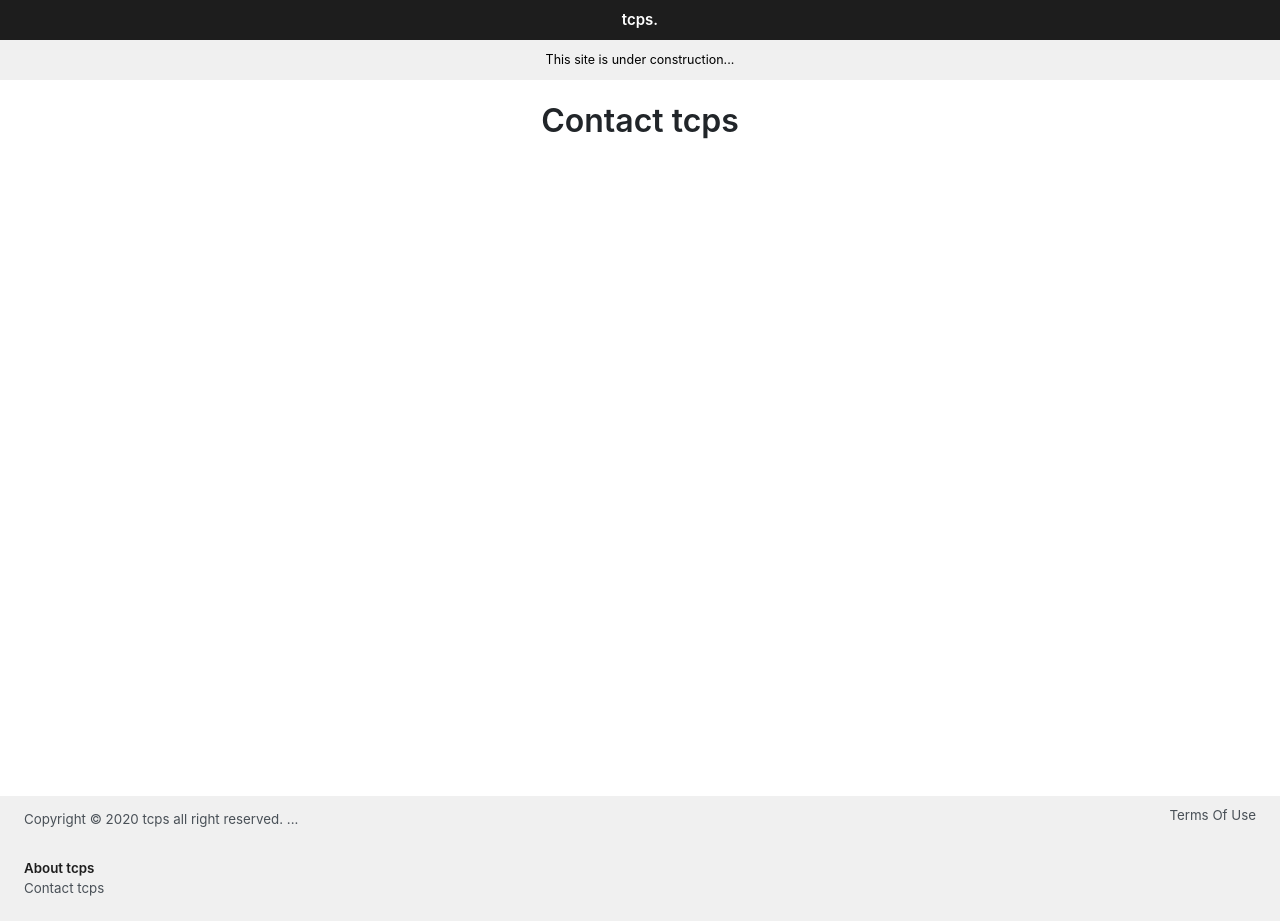
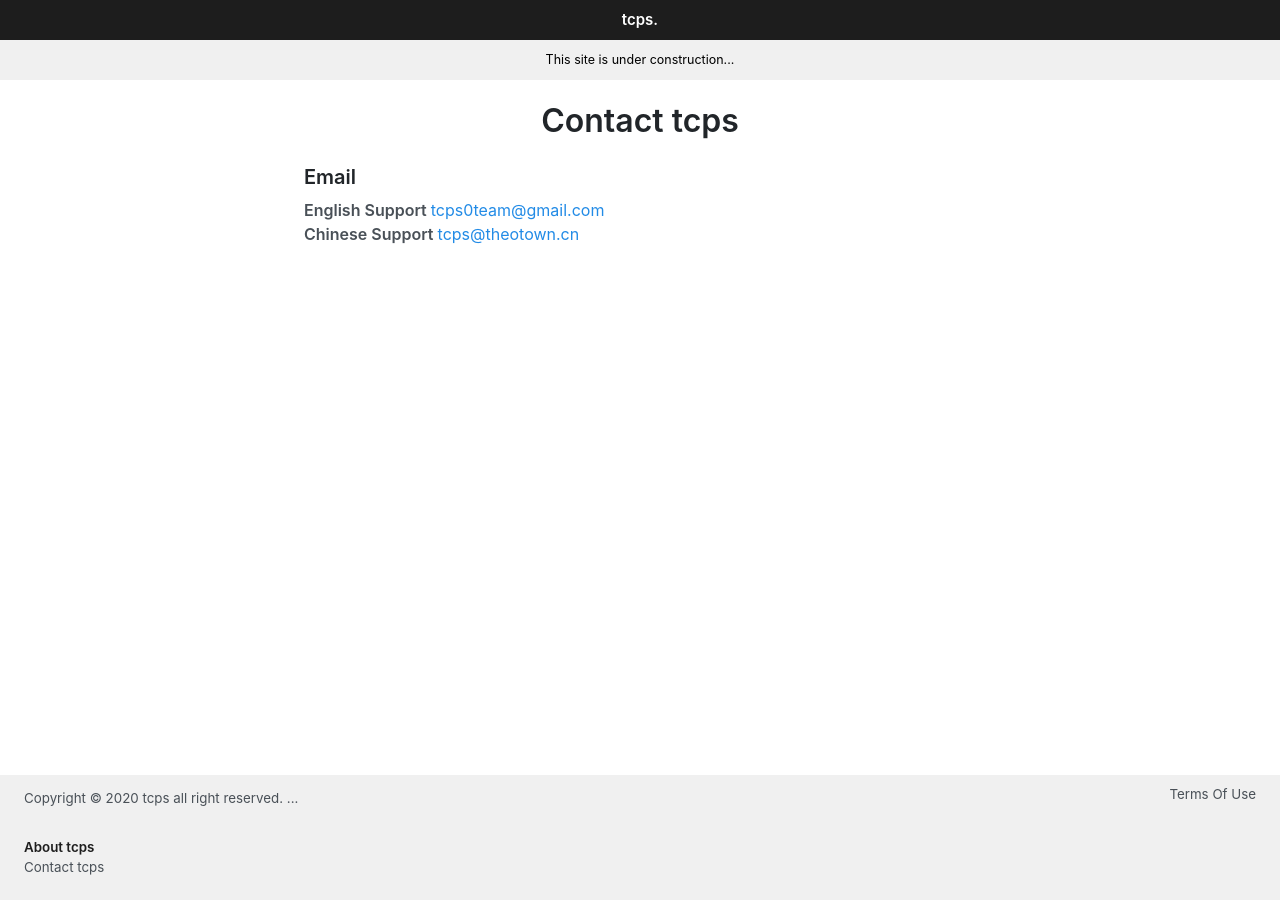
Before and after one commit to ttcps/ttcps.github.io, a Jekyll site: the page built from contact.html, in a window 1280 px wide. Built offline with Jekyll 4.4.1, drawn with Linux system fonts in a browser that asks for light colours; after the commit the page ends 900 px from its top, so only the background shows below that.

Commit message:
Update contact.html

```diff
--- a/contact.html
+++ b/contact.html
@@ -2,4 +2,14 @@
 layout: default
 title: Contact
 ---
-<h1 style="text-align: center">Contact tcps</h1>
+<h1 style="text-align: center; margin-bottom: 0.67em; margin-top: 0px; padding-top: 0.67em;">Contact tcps</h1>
+
+<h3>Email</h3>
+<ul style="list-style: none; padding: 0px;">
+    <li>
+      <span style="font-weight: 600">English Support </span><a href="mailto:tcps0team@gmail.com">tcps0team@gmail.com</a>
+    </li>
+    <li>
+      <span style="font-weight: 600">Chinese Support </span><a href="mailto:tcps@theotown.cn">tcps@theotown.cn</a>
+    </li>
+</ul>
```
